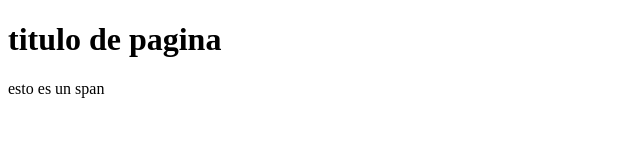
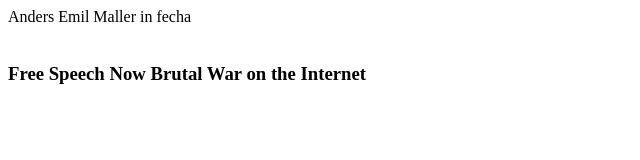
Before and after one commit to ccbenavides/project, a website: page index.html in a window 1280 px wide. Shown: the whole page, without its empty margins (0-640 px from the left). Drawn offline with nearby package versions, Linux system fonts and the light colour scheme.

Commit message:
cualquiera 1

```diff
--- /dev/null
+++ b/ejercisios/components.js
@@ -0,0 +1,38 @@
+// articulo - componente
+
+
+// titulo
+// mes-dia
+// una imagen del articulo   - url
+// autor
+// descriccion
+// favoritos
+// respuestas
+// categoria
+
+var objeto = {
+        titulo : "Free Speech Now  Brutal War on the Internet",
+        mes_dia : "10 agosto",
+        imagen : "https://cdn-images-1.medium.com/fit/t/800/240/0*eIftYj-G7GSiHZ_B.jpg",
+        autor : "Anders Emil Maller",
+        descripcion : "The internet has ruined...",
+        favoritos : "100",
+        respuestas : "31 responses",
+        categoria : "trouble stories"
+}
+
+console.log(`las respuestas :  ${objeto.respuestas}`);
+
+var $contenido = document.getElementById("contenido");
+
+$contenido.innerHTML =  `
+<span>  ${objeto.autor} in  </span>
+<span> fecha </span>
+<div> <img href=""> </div>
+<h3> ${objeto.titulo} </h3>
+<p></p>
+<div>
+    <span></span>
+    <span></span>
+</div>
+`;
--- a/index.html
+++ b/index.html
@@ -6,13 +6,17 @@
 </head>
 <body>
 
+        <div id="contenido">
+
+        </div>
 
 
-        <h1>titulo de pagina</h1>
-        <span>esto es un span</span>
+        <script src="node_modules/jquery/dist/jquery.min.js"></script>
         <!--<script src="/ejercisios/name.js"></script>-->
-        <script src="ejercisios/repaso.js"></script>
-        <script src="ejercisios/capicua.js"></script>
+        <!--<script src="ejercisios/repaso.js"></script>
+        <script src="ejercisios/capicua.js"></script>-->
+        <!--<script src="ejercisios/repaso_2.js"></script>-->
+        <script src="ejercisios/components.js"></script>
 
 </body>
 </html>
```
